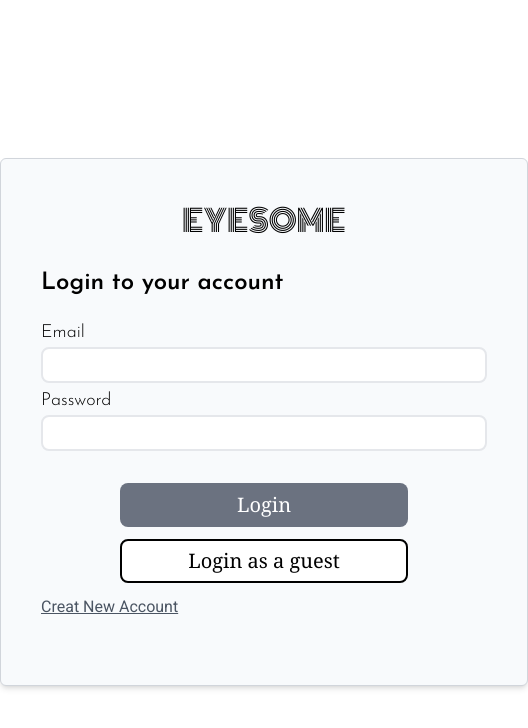
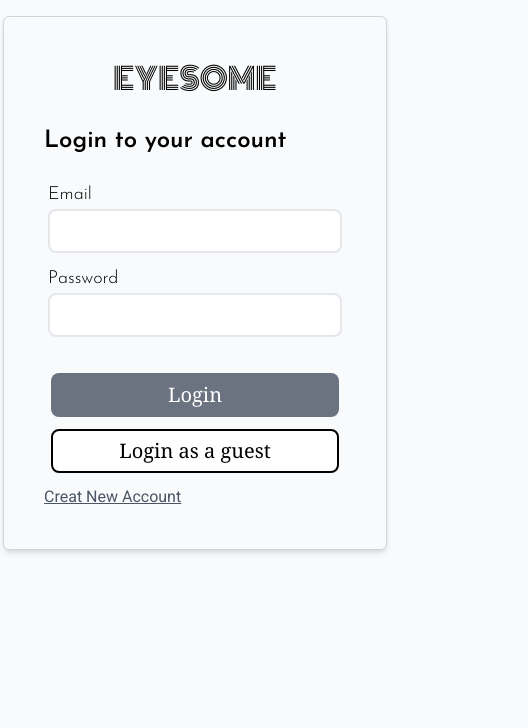
Before and after one commit to AmirHosseinKhedmatgozar/Glasses-store, a React (Vite) app: page /login in a window 390 px wide. Shown: the top 728 px of the page, 528 px wide, since content can reach past the window. Built offline with nearby package versions, Linux system fonts and the light colour scheme; a web font is replaced by a local one.

Commit message:
responsive login&signup

```diff
--- a/src/UI/BoxInpute.jsx
+++ b/src/UI/BoxInpute.jsx
@@ -2,7 +2,7 @@
 
 function BoxInpute({ children, type, onChange, value, name, id }) {
   return (
-    <div className="flex flex-col">
+    <div className="flex flex-col p-1">
       <label htmlFor={id} className="text-lg font-light">
         {children}
       </label>
@@ -12,7 +12,7 @@ function BoxInpute({ children, type, onChange, value, name, id }) {
         type={type}
         name={name}
         id={id}
-        className="mb-1 h-9 w-full rounded-lg border-2 outline-none focus:border-slate-950"
+        className="mb-1 w-full rounded-lg border-2 p-2 outline-none focus:border-slate-950"
       />
     </div>
   );
--- a/src/features/auth/FormBoxUser.jsx
+++ b/src/features/auth/FormBoxUser.jsx
@@ -1,7 +1,7 @@
 /* eslint-disable react/prop-types */
 function FormBoxUser({ children, type }) {
   return (
-    <div className="h-[33rem] w-[33rem] flex-col rounded-md border border-gray-300 bg-slate-50 p-10 shadow-md">
+    <div className="w-full min-w-96 max-w-[560px] flex-col rounded-md border border-gray-300 bg-slate-50 p-10 shadow-md">
       <p className="monoton-regular cursor-pointer pb-7 pt-1 text-center text-3xl hover:text-red-500">
         EYESOME
       </p>
--- a/src/features/auth/LoginUser.jsx
+++ b/src/features/auth/LoginUser.jsx
@@ -24,9 +24,9 @@ function LoginUser() {
   }
 
   return (
-    <div className="flex h-[100vh] w-[100vw]">
-      <div className="basis-1/2 bg-[url('/public/photo/bannerHero.jpg')] bg-cover bg-center bg-no-repeat"></div>
-      <div className="flex basis-1/2 items-center justify-center bg-[--color-body-secoundary]">
+    <div className="h-[100vh] w-[100vw] lg:flex">
+      <div className="bg-[url('/public/photo/bannerHero.jpg')] bg-cover bg-center bg-no-repeat lg:block lg:basis-1/2"></div>
+      <div className="m-4 flex items-center justify-center bg-[--color-body-secoundary] lg:basis-1/2">
         <FormBoxUser type="Login">
           <form onSubmit={handleSubmit}>
             <BoxInpute
```
